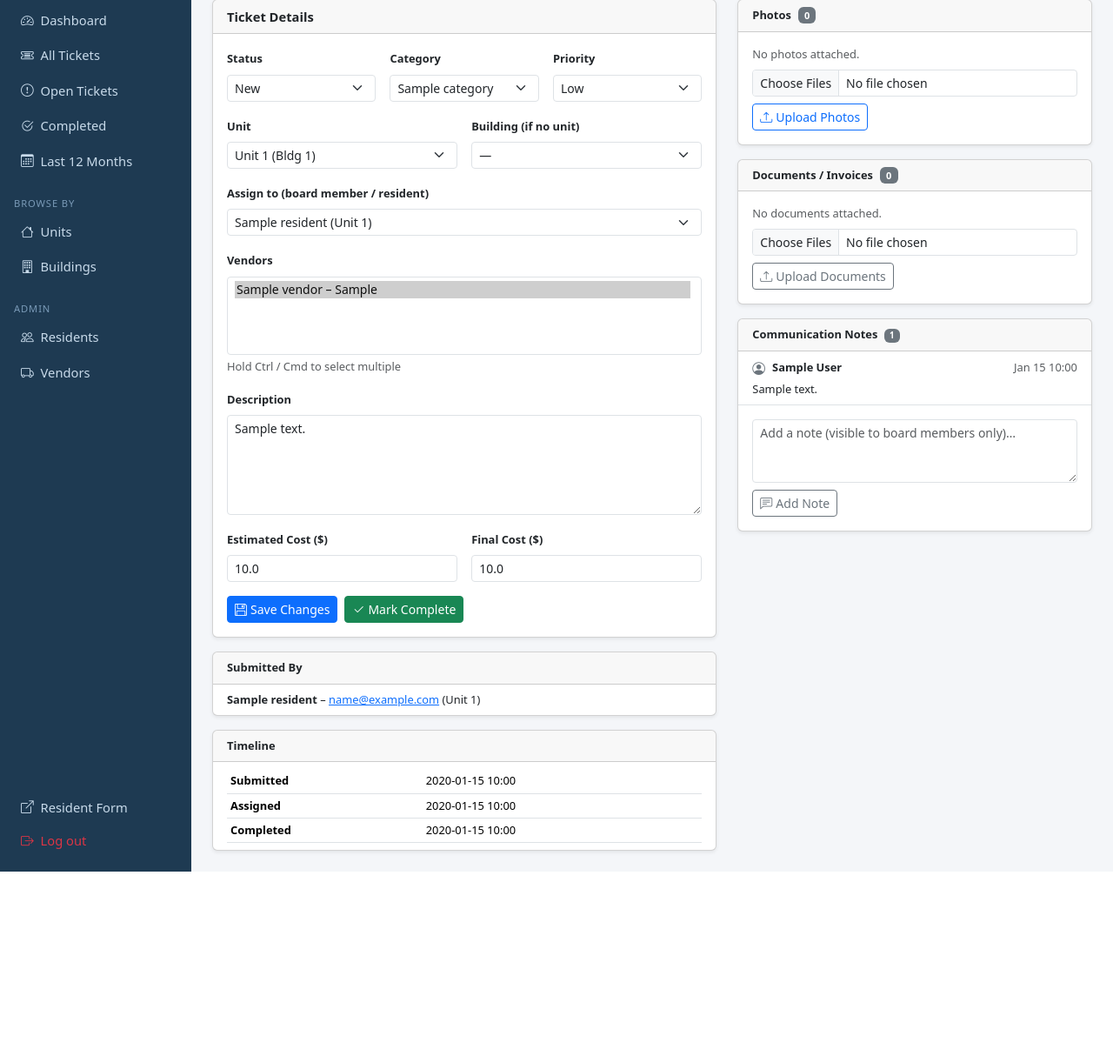
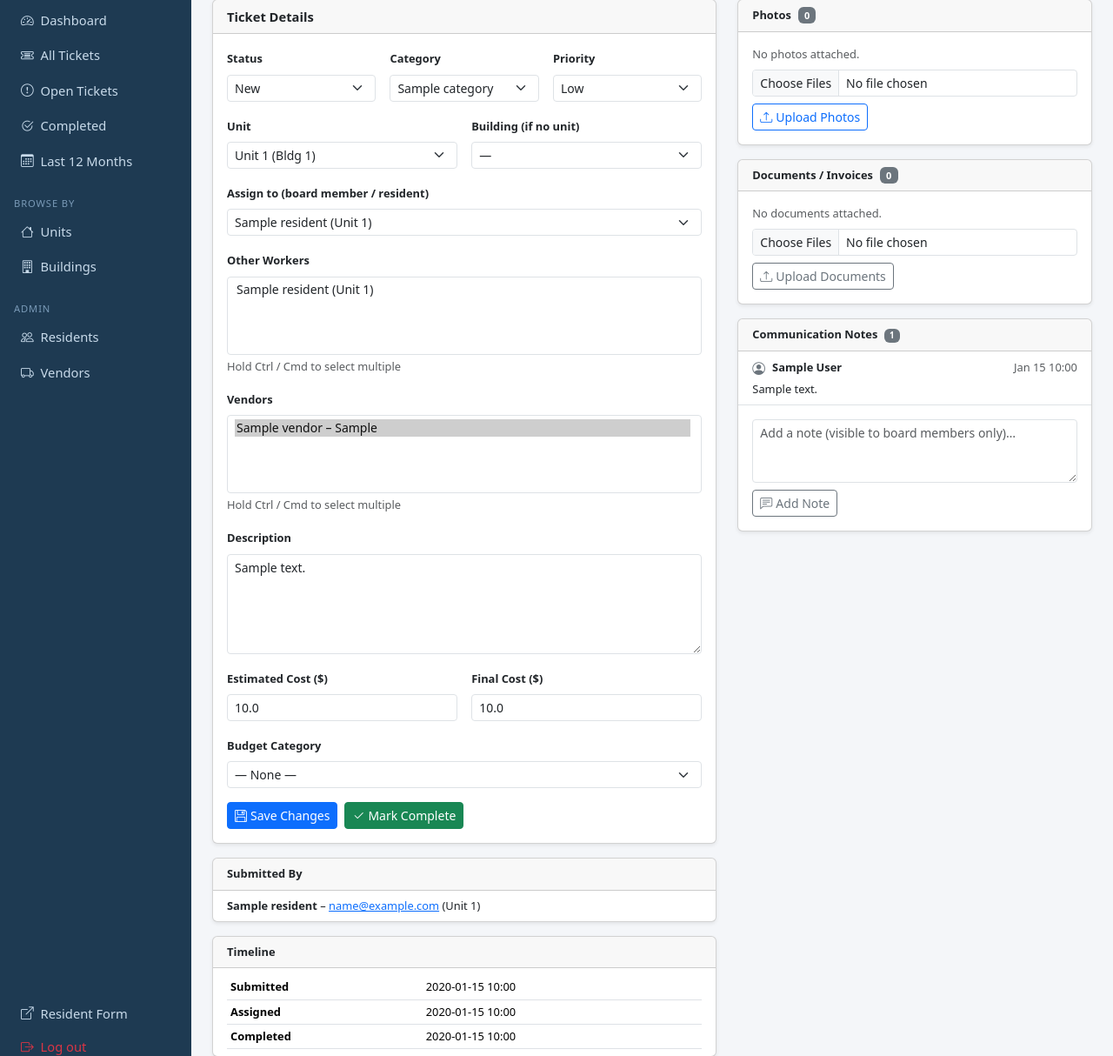
Before and after one commit to shansen5/Bellcoho-Ticketing, a Flask app: page /board/tickets/1 in a window 1280 px wide. Shown: the part 123-1337 px from the top of the page at 87% size. Before the commit the page ends 1125 px from the top, so only its background shows below. Run offline with Flask 3, Linux system fonts and the light colour scheme; a user stored in the database is signed in; tables that the repository leaves empty hold one stand-in row (values such as "Sample post").

Commit message:
Budget categories and helpers

```diff
--- a/app.py
+++ b/app.py
@@ -13,7 +13,7 @@ from werkzeug.utils import secure_filename
 
 from models import (
     db, Building, Unit, Resident, Vendor, Ticket, TicketVendor,
-    Attachment, Comment, BoardUser, Category,
+    Attachment, Comment, BoardUser, Category, BudgetCategory,
     STATUS_CHOICES, PRIORITY_CHOICES
 )
 
@@ -356,10 +356,15 @@ def create_app(config=None):
             assigned_id = request.form.get("assigned_to_resident_id") or None
             ticket.assigned_to_resident_id = int(assigned_id) if assigned_id else None
 
+            other_worker_ids = request.form.getlist("other_worker_ids")
+            ticket.other_workers = ",".join(other_worker_ids) if other_worker_ids else None
+
             est = request.form.get("estimated_cost") or None
             ticket.estimated_cost = float(est) if est else None
             fin = request.form.get("final_cost") or None
             ticket.final_cost = float(fin) if fin else None
+
+            ticket.budget_category = request.form.get("budget_category") or None
 
             # Timestamps based on status transitions
             if ticket.status != "New" and not ticket.date_assigned:
@@ -393,6 +398,7 @@ def create_app(config=None):
             categories=Category.query.order_by(Category.name).all(),
             priorities=PRIORITY_CHOICES,
             statuses=STATUS_CHOICES,
+            budget_categories=BudgetCategory.query.order_by(BudgetCategory.name).all(),
         )
 
     @board.route("/tickets/<int:ticket_id>/delete", methods=["POST"])
@@ -539,6 +545,17 @@ def create_app(config=None):
     def init_db():
         """Create tables and seed initial data."""
         db.create_all()
+        # Add new columns to existing databases (safe no-ops if already present)
+        with db.engine.connect() as conn:
+            for col_sql in [
+                "ALTER TABLE tickets ADD COLUMN other_workers TEXT",
+                "ALTER TABLE tickets ADD COLUMN budget_category VARCHAR(100)",
+            ]:
+                try:
+                    conn.execute(db.text(col_sql))
+                    conn.commit()
+                except Exception:
+                    pass  # Column already exists
         from seed import seed_data
         seed_data(db)
         print("Database initialised.")
--- a/models.py
+++ b/models.py
@@ -89,6 +89,13 @@ class TicketVendor(db.Model):
 
 STATUS_CHOICES = ["New", "Assigned", "Waiting", "Completed"]
 PRIORITY_CHOICES = ["Low", "Normal", "Urgent"]
+class BudgetCategory(db.Model):
+    __tablename__ = "budget_categories"
+    id = db.Column(db.Integer, primary_key=True)
+    name = db.Column(db.String(100), nullable=False, unique=True)
+
+    def __repr__(self):
+        return self.name
 
 
 class Category(db.Model):
@@ -118,10 +125,13 @@ class Ticket(db.Model):
     submitted_by_email = db.Column(db.String(200))  # fallback email
 
     assigned_to_resident_id = db.Column(db.Integer, db.ForeignKey("residents.id"), nullable=True)
+    # Comma-separated resident IDs of additional workers
+    other_workers = db.Column(db.Text, nullable=True)
 
     description = db.Column(db.Text, nullable=False)
     estimated_cost = db.Column(db.Float, nullable=True)
     final_cost = db.Column(db.Float, nullable=True)
+    budget_category = db.Column(db.String(100), nullable=True)
 
     date_submitted = db.Column(db.DateTime, default=datetime.utcnow)
     date_assigned = db.Column(db.DateTime, nullable=True)
--- a/templates/board/ticket_detail.html
+++ b/templates/board/ticket_detail.html
@@ -95,6 +95,19 @@
           </div>
 
           <div class="mb-3">
+            <label class="form-label small fw-semibold">Other Workers</label>
+            {% set other_worker_ids = ticket.other_workers.split(',') if ticket.other_workers else [] %}
+            <select name="other_worker_ids" class="form-select form-select-sm" multiple size="4">
+              {% for r in residents %}
+              <option value="{{ r.id }}" {% if r.id|string in other_worker_ids %}selected{% endif %}>
+                {{ r.name }}{% if r.unit %} (Unit {{ r.unit.number }}){% endif %}
+              </option>
+              {% endfor %}
+            </select>
+            <div class="form-text">Hold Ctrl / Cmd to select multiple</div>
+          </div>
+
+          <div class="mb-3">
             <label class="form-label small fw-semibold">Vendors</label>
             <select name="vendor_ids" class="form-select form-select-sm" multiple size="4">
               {% for v in vendors %}
@@ -123,6 +136,16 @@
               <input name="final_cost" type="number" step="0.01" class="form-control form-control-sm"
                      value="{{ ticket.final_cost or '' }}">
             </div>
+          </div>
+
+          <div class="mb-3">
+            <label class="form-label small fw-semibold">Budget Category</label>
+            <select name="budget_category" class="form-select form-select-sm">
+              <option value="">— None —</option>
+              {% for bc in budget_categories %}
+              <option value="{{ bc.name }}" {% if ticket.budget_category == bc.name %}selected{% endif %}>{{ bc.name }}</option>
+              {% endfor %}
+            </select>
           </div>
 
           <div class="d-flex gap-2">
```
Also changed, not shown: seed.py (+28 -1 lines).
